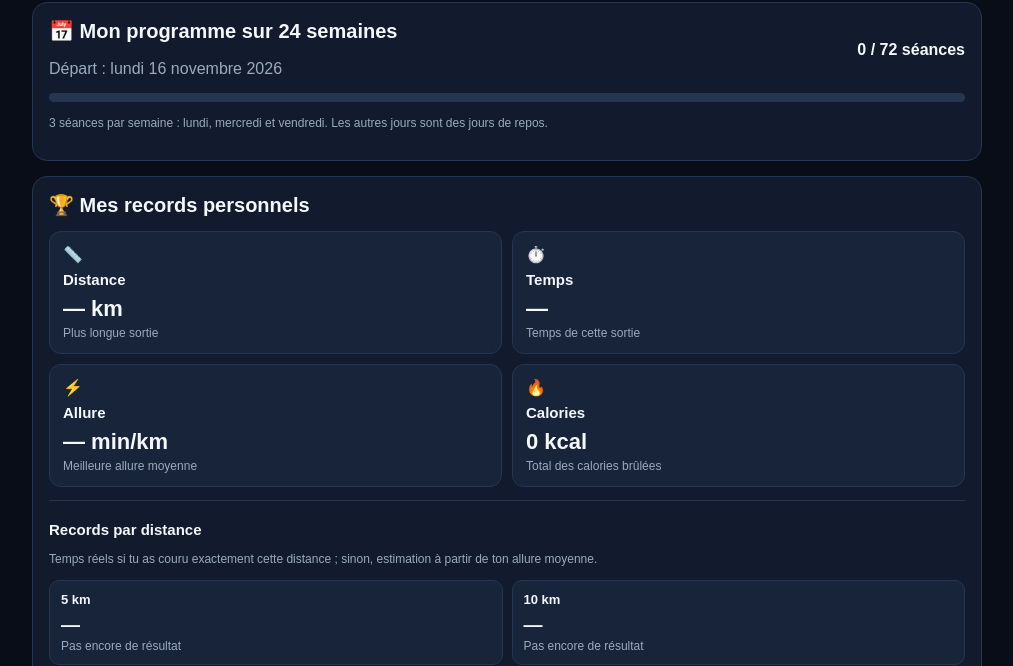
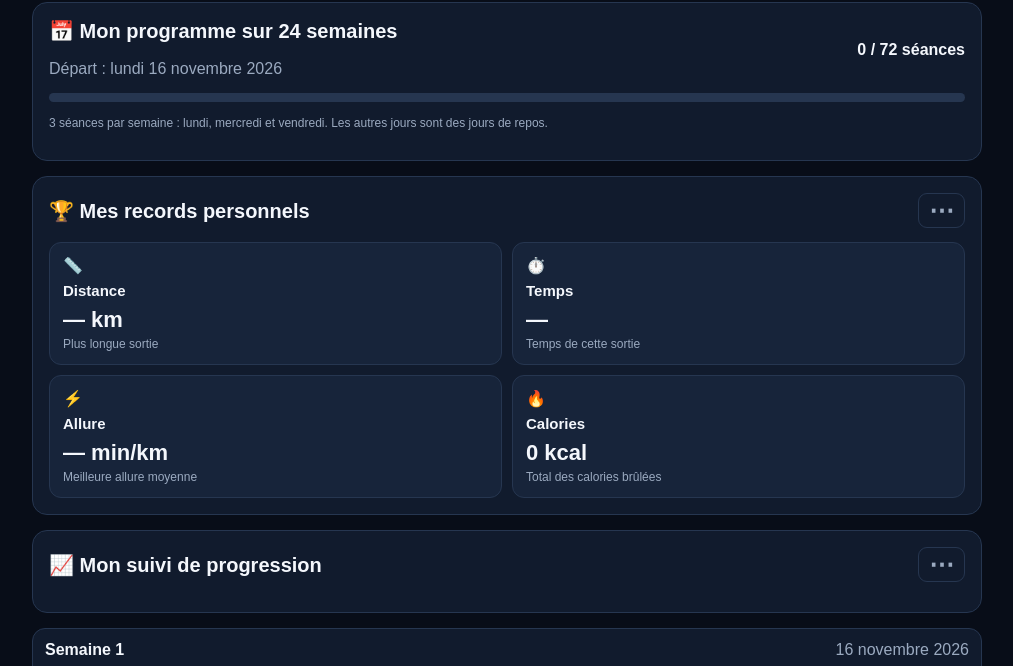
Before and after one commit to 2cgrhf7czc-collaborat/mon-suivi-sportif., a plain HTML site: page index.html in a window 1280 px wide. Shown: the part 76-742 px from the top of the page, without its empty margins (133-1146 px from the left). Drawn offline with Linux system fonts and the light colour scheme.

Commit message:
Update index.html

```diff
--- a/index.html
+++ b/index.html
@@ -88,14 +88,17 @@ input{width:100%;padding:12px;border-radius:9px;border:1px solid var(--border);b
 </div>
 
 <div class="panel">
-<div class="records-heading"><h2>🏆 Mes records personnels</h2></div>
+<div class="records-heading">
+  <h2>🏆 Mes records personnels</h2>
+  <button class="menu-btn" type="button" aria-label="Afficher ou masquer les records par distance" title="Afficher les records par distance" onclick="toggleDistanceRecords()">⋯</button>
+</div>
 <div class="records">
   <div class="record"><div>📏</div><h3>Distance</h3><div class="value" id="recordDistance">— km</div><div class="caption">Plus longue sortie</div></div>
   <div class="record"><div>⏱️</div><h3>Temps</h3><div class="value" id="recordTime">—</div><div class="caption">Temps de cette sortie</div></div>
   <div class="record"><div>⚡</div><h3>Allure</h3><div class="value" id="recordPace">— min/km</div><div class="caption">Meilleure allure moyenne</div></div>
   <div class="record"><div>🔥</div><h3>Calories</h3><div class="value" id="recordCalories">0 kcal</div><div class="caption">Total des calories brûlées</div></div>
 </div>
-<div id="distanceRecords" class="distance-records">
+<div id="distanceRecords" class="distance-records hidden">
   <h3>Records par distance</h3>
   <p class="note">Temps réels si tu as couru exactement cette distance ; sinon, estimation à partir de ton allure moyenne.</p>
   <div class="distance-grid">
@@ -108,7 +111,10 @@ input{width:100%;padding:12px;border-radius:9px;border:1px solid var(--border);b
 </div>
 
 <div class="panel">
-  <div class="records-heading"><h2>📈 Mon suivi de progression</h2><button class="menu-btn" type="button" aria-label="Afficher ou masquer le suivi de progression" title="Afficher le suivi de progression" onclick="toggleDashboard()">⋯</button></div>
+  <div class="records-heading">
+    <h2>📈 Mon suivi de progression</h2>
+    <button class="menu-btn" type="button" aria-label="Afficher ou masquer le suivi de progression" title="Afficher le suivi de progression" onclick="toggleDashboard()">⋯</button>
+  </div>
   <div id="dashboardContent" class="dashboard-grid hidden">
     <div class="dashboard-card">
       <h3>🎯 Mon objectif personnel</h3>
@@ -406,10 +412,20 @@ function formatRecordTime(seconds){
   if(h>0)return h+" h "+String(m).padStart(2,"0")+" min";
   return m+":"+String(s).padStart(2,"0");
 }
+
+function toggleDistanceRecords(){
+  const content=document.getElementById("distanceRecords");
+  content.classList.toggle("hidden");
+  const button=content.parentElement.querySelector(".records-heading .menu-btn");
+  const isHidden=content.classList.contains("hidden");
+  button.title=isHidden?"Afficher les records par distance":"Masquer les records par distance";
+  button.setAttribute("aria-label",button.title);
+}
+
 function toggleDashboard(){
   const content=document.getElementById("dashboardContent");
   content.classList.toggle("hidden");
-  const button=document.querySelector("#dashboardContent").previousElementSibling.querySelector(".menu-btn");
+  const button=content.previousElementSibling.querySelector(".menu-btn");
   const isHidden=content.classList.contains("hidden");
   button.title=isHidden?"Afficher le suivi de progression":"Masquer le suivi de progression";
   button.setAttribute("aria-label",button.title);
```
